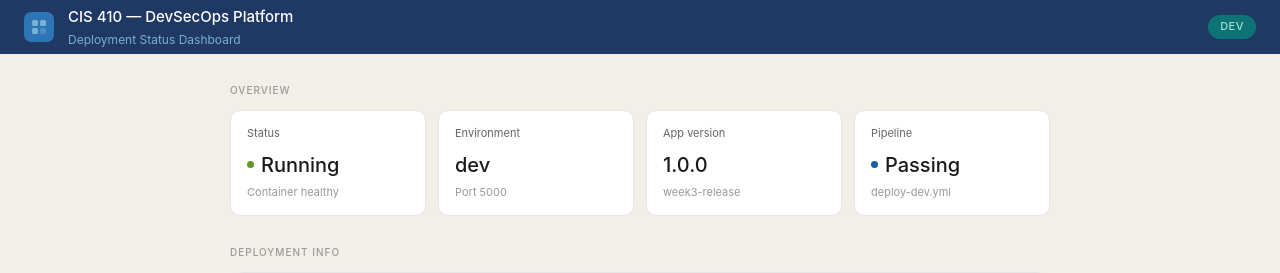
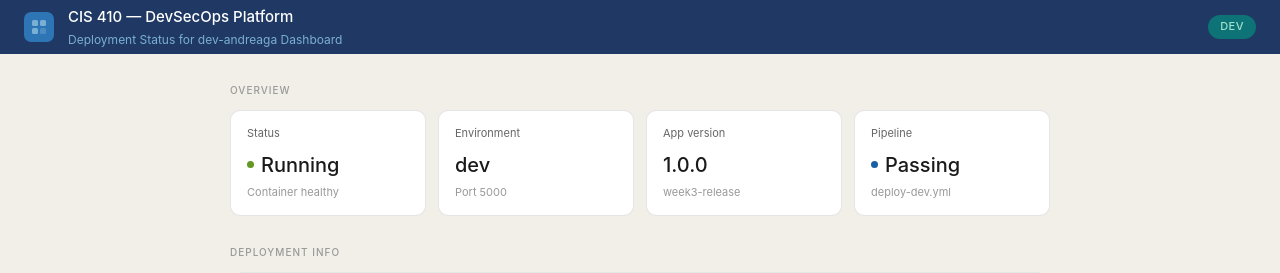
Before and after one commit to andreagalfaro/andreagalfaro-cis-410-cybersecurity-automationn, a Flask app: page / in a window 1280 px wide. Shown: the top 273 px of the page. Run offline with Flask 3, Linux system fonts and the light colour scheme.

Commit message:
editing index

```diff
--- a/app/templates/index.html
+++ b/app/templates/index.html
@@ -217,7 +217,7 @@
       </div>
       <div>
         <div class="topbar-title">CIS 410 &mdash; DevSecOps Platform</div>
-        <div class="topbar-sub">Deployment Status Dashboard</div>
+        <div class="topbar-sub">Deployment Status for dev-andreaga Dashboard</div>
       </div>
     </div>
     <div class="env-badge">{{ env }}</div>
```
